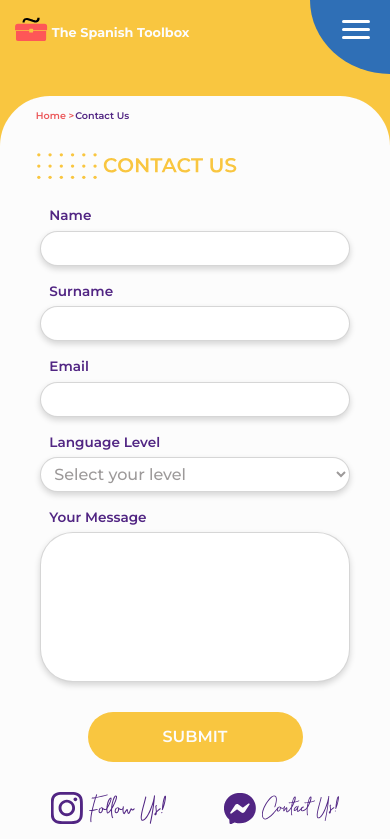
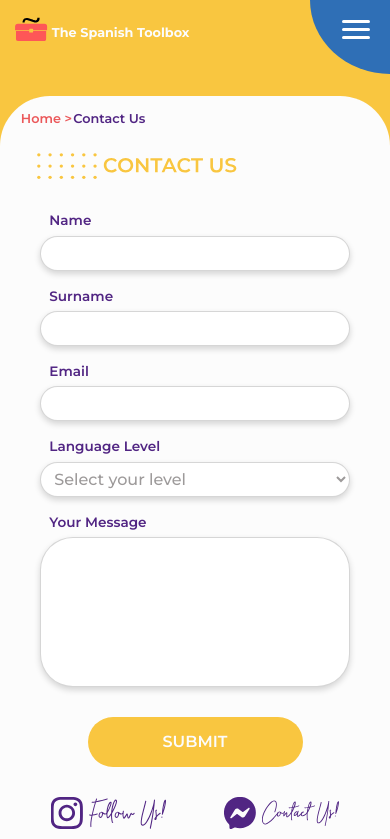
Before and after one commit to GustavoCarrena/spanishToolbox, a React (Vite) app: page /contact in a window 390 px wide. Shown: the top 839 px of the page. Built offline with nearby package versions, Linux system fonts and the light colour scheme.

Commit message:
contact responsive 8

```diff
--- a/src/containers/contactContainer.module.scss
+++ b/src/containers/contactContainer.module.scss
@@ -164,15 +164,15 @@
             top: -47px;
             font-family: var(--montserrat-font);
             font-weight: 600;
-            font-size: 0.6rem;
-            width: 100px;
+            font-size: 0.8rem;
+            width: 130px;
             left: -28%;
             @media(min-width:500px){
                 left: unset;
                 right: 75%;
             }
             @media(min-width:1024px){
-                right: 85%;
+                right: 87%;
             }
 
             .toHome{
```
